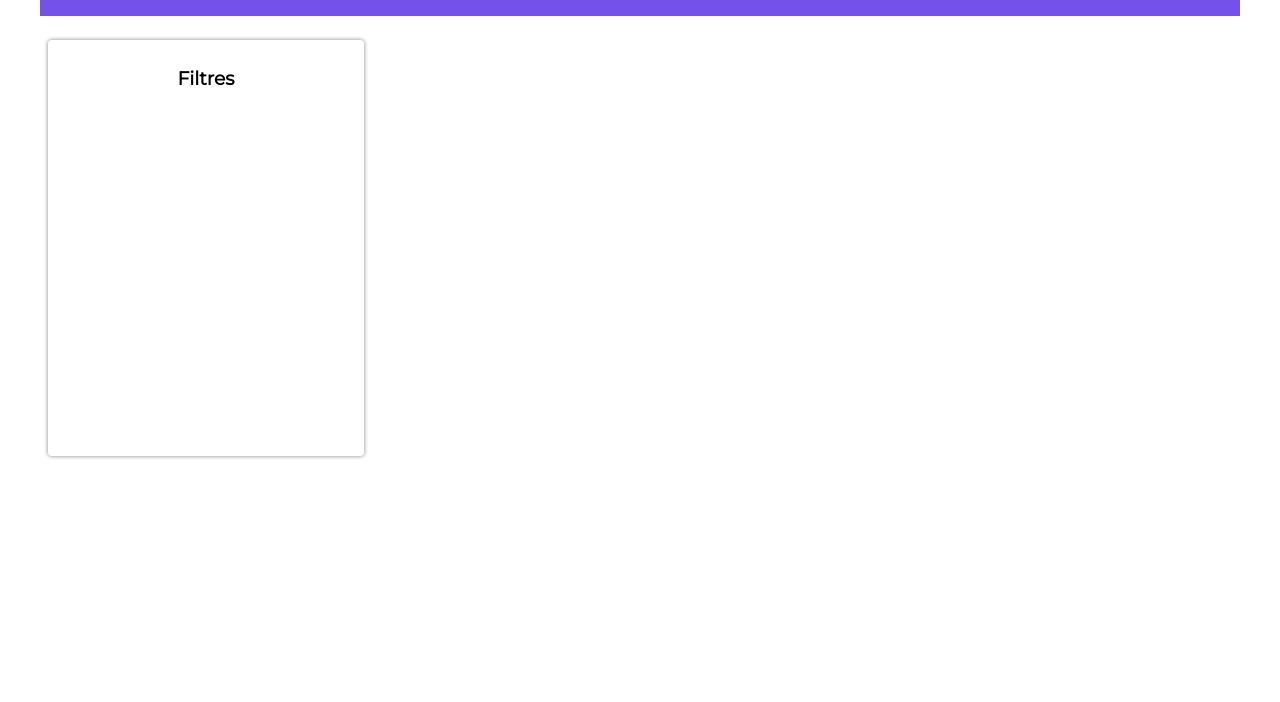
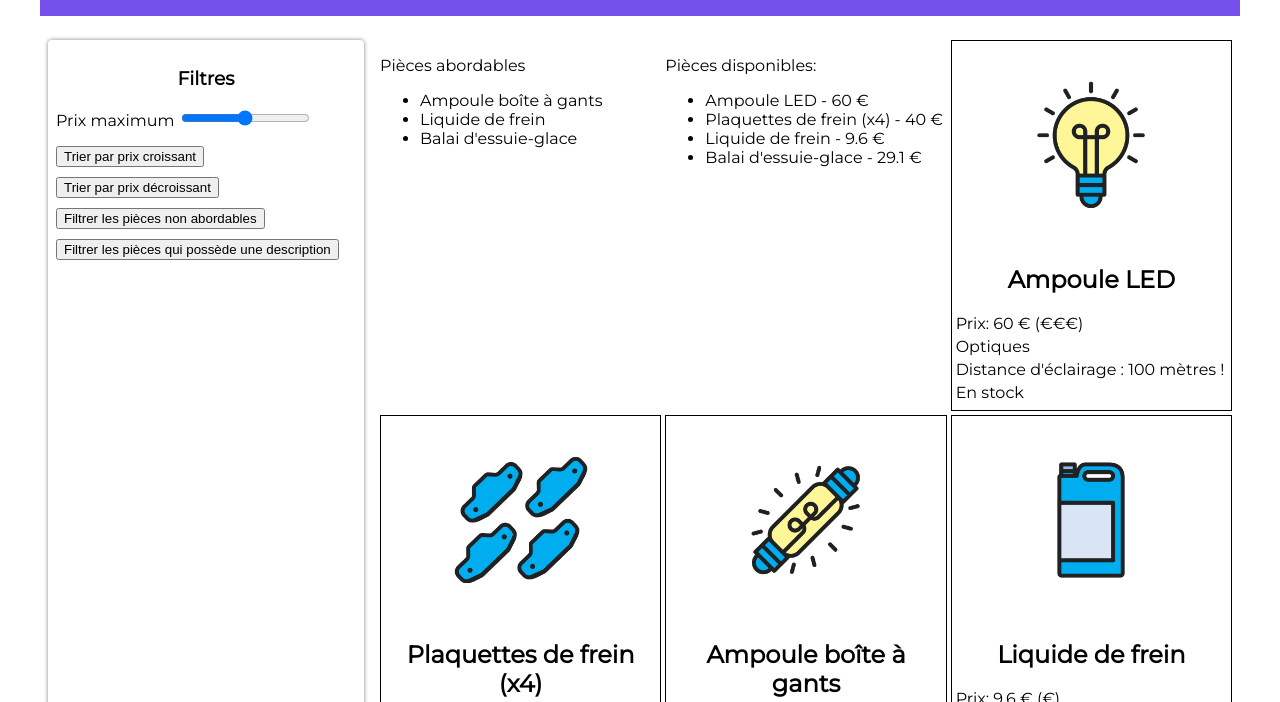
Before and after one commit to oOSoulstormOo/Projet-site-web---Les-bonne-Pieces, a website: page index.html in a window 1280 px wide. Shown: the part 98-800 px from the top of the page. Drawn offline with Linux system fonts and the light colour scheme.

Commit message:
bcp de changement, installation d'une api pour communiquer avec le server local pour continuer le cours

```diff
--- a/index.html
+++ b/index.html
@@ -15,10 +15,30 @@
 			<!-- Menu de recherche -->
 			<section class="filtres">
 				<h3>Filtres</h3>
+				<div>
+					<label for="prixMax">Prix maximum</label>
+					<input type="range" id="prixMax" name="prixMax" min="0" max="60" step="5">
+				 </div>
+
+				<button class="btn-trier">Trier par prix croissant</button>
+				<br>
+				<button class="btn-trier-2">Trier par prix décroissant</button>
+				<br>
+				<button class="btn-filtrer">Filtrer les pièces non abordables</button>
+				<br>
+				<button class="btn-filtrer-description">Filtrer les pièces qui possède une description</button>
 			</section>
 
 			<!-- Fiches produits -->
 			<section class="fiches">
+
+				<!-- Code ajouté -->
+				<div class="abordables">
+
+				</div>
+				<div class="disponible">
+
+				</div>
 			</section>
 		</main>
 	</body>
--- a/pieces-autos.json
+++ b/pieces-autos.json
@@ -22,7 +22,7 @@
         "nom": "Ampoule boîte à gants",
         "prix": 5.49,
         "categorie": "Optiques",
-        "image": "./images/ampoule-boite-a-gant.png",
+        "image": "./images/ampoule-boite-a-gants.png",
         "description": "Pour y voir clair dans l'habitacle.",
         "disponibilite": false
     },
--- a/pieces.js
+++ b/pieces.js
@@ -0,0 +1,156 @@
+// Récupération des pièces depuis le fichier JSON
+const reponse = await fetch('pieces-autos.json');
+const pieces = await reponse.json();
+
+// On crée une fonction qui va généerer la liste des pièces
+function genererPieces(pieces) {
+for (let i = 0; i < pieces.length; i++) {
+
+    const article = pieces[i];
+    // Récupération de l'élément du DOM qui accueillera les fiches
+    const sectionFiches = document.querySelector(".fiches");
+    // Création d’une balise dédiée à une pièce automobile
+    const pieceElement = document.createElement("article");
+
+    // On crée l’élément img.
+    const imageElement = document.createElement("img");
+
+    // On accède à l’indice i de la liste pieces pour configurer la source de l’image.
+    imageElement.src = article.image;
+
+    // Idem pour le nom, le prix et la catégorie...
+    const nomElement = document.createElement("h2");
+        nomElement.innerText = article.nom;
+
+    const prixElement = document.createElement("p");
+        prixElement.innerText = `Prix: ${article.prix} € (${article.prix < 35 ? "€" : "€€€"})`;
+
+    const categorieElement = document.createElement("p");
+        categorieElement.innerText = article.categorie ?? "(aucune catégorie)";
+
+    const descriptionElement = document.createElement("p");
+        descriptionElement.innerText = article.description ?? "Pas de description pour le moment."
+
+    const disponibiliteElement = document.createElement("p");
+        disponibiliteElement.innerText = article.disponibilite ? "En stock" : "Rupture de stock";
+
+    // On rattache la balise article à la section Fiches
+    sectionFiches.appendChild(pieceElement);
+
+    // On rattache l’image à pieceElement (la balise article)
+    pieceElement.appendChild(imageElement);
+
+    // Idem pour le nom, le prix et la catégorie...
+    pieceElement.appendChild(nomElement);
+    pieceElement.appendChild(prixElement);
+    pieceElement.appendChild(categorieElement);
+    pieceElement.appendChild(descriptionElement);
+    pieceElement.appendChild(disponibiliteElement);
+    }
+}
+
+genererPieces(pieces);
+
+//gestion des boutons
+const boutonTrier = document.querySelector(".btn-trier");
+
+    boutonTrier.addEventListener("click", function () {
+        const piecesOrdonnees = Array.from(pieces);
+        piecesOrdonnees.sort(function (a, b) {
+            return a.prix - b.prix;
+        });
+        document.querySelector(".fiches").innerHTML = "";
+        genererPieces(piecesOrdonnees);
+ });
+
+const boutonTrierDecroissant = document.querySelector(".btn-trier-2")
+
+    boutonTrierDecroissant.addEventListener("click", () => {
+        const piecesOrdonnees = Array.from(pieces);
+        piecesOrdonnees.sort( function (a, b) {
+            return b.prix - a.prix;
+        });
+        document.querySelector(".fiches").innerHTML = "";
+        genererPieces(piecesOrdonnees);
+});
+
+const boutonFiltrer = document.querySelector(".btn-filtrer");
+
+    boutonFiltrer.addEventListener("click", function () {
+        const piecesFiltrees = pieces.filter(function (piece) {
+            return piece.prix <= 35;
+        });
+        document.querySelector(".fiches").innerHTML = "";
+        genererPieces(piecesFiltrees);
+});
+
+const boutonFiltrerDescription = document.querySelector(".btn-filtrer-description");
+
+    boutonFiltrerDescription.addEventListener("click", () => {
+        const piecesFiltrees = pieces.filter(function (piece) {
+            return piece.description
+        });
+        document.querySelector(".fiches").innerHTML = "";
+        genererPieces(piecesFiltrees);
+});
+
+// liste simplifiée contenant que les nom des éléments coutant moin de 35 €
+const noms = pieces.map(piece => piece.nom);
+for(let i = pieces.length -1 ; i >= 0; i--){
+    if(pieces[i].prix > 35){
+        noms.splice(i,1);
+    }
+}
+//Création de l'en-tête
+const pElement = document.createElement('p')
+pElement.innerText = "Pièces abordables";
+
+//Création de la liste
+const abordablesElements = document.createElement('ul');
+
+//Ajout de chaque nom à la liste
+for(let i=0; i < noms.length ; i++){
+    const nomElement = document.createElement('li');
+    nomElement.innerText = noms[i];
+    abordablesElements.appendChild(nomElement)
+}
+// Ajout de l'en-tête puis de la liste au bloc résultats filtres (abordable)
+document.querySelector('.abordables')
+    .appendChild(pElement)
+    .appendChild(abordablesElements)
+
+
+// Crétion d'une liste simplifiée montrant le nom des pièces disponible + leur prix
+const dispo = pieces.map(piece => piece.nom + " - " + piece.prix + " €");
+    for(let i = pieces.length -1; i >= 0; i--) {
+        if(pieces[i].disponibilite === false){
+            dispo.splice(i,1);
+        }
+}
+
+// l'en-tête
+const pElementDisponible = document.createElement('p')
+pElementDisponible.innerText = "Pièces disponibles:";
+
+// Création de la liste disponible
+const disponibleElement = document.createElement("ul");
+
+//ajout de chaque nom et prix a la liste
+for(let i=0; i < dispo.length ; i++){
+    const dispoElement = document.createElement('li');
+    dispoElement.innerText = dispo[i];
+    disponibleElement.appendChild(dispoElement)
+}
+
+//Ajout de l'en-tête puis de la liste au bloc résultat filtres (disponible)
+document.querySelector(".disponible").appendChild(pElementDisponible)
+    .appendChild(disponibleElement)
+
+    const inputPrixMax = document.getElementById("prixMax")
+        inputPrixMax.addEventListener("input", () => {
+            const piecesFiltrees = pieces.filter(function(piece) {
+                return piece.prix <= inputPrixMax.value;
+            });
+            document.querySelector(".fiches").innerHTML = "";
+            genererPieces(piecesFiltrees);
+        })
--- a/styles.css
+++ b/styles.css
@@ -42,14 +42,34 @@ main {
 	text-align: center;
 }
 
+.filtres input {
+	margin-bottom: 20px;
+}
+.filtres button {
+	margin-bottom: 10px;
+}
+
 .fiches {
 	flex: 1;
 	margin: 8px;
+	display: grid;
+	grid-template-columns: repeat(3, 1fr);
+	gap: 4px;
 }
-.fiches img {
+.fiches article {
+	border: 1px solid black;
+	padding: 4px;
+}
+.fiches article img {
+	display: block;
+	margin-left: auto;
+	margin-right: auto;
 	max-width: 200px;
 }
-.fiches p {
+.fiches article p {
 	margin-top: 4px;
 	margin-bottom: 4px;
 }
+.fiches article h2 {
+	text-align: center;
+}
```
